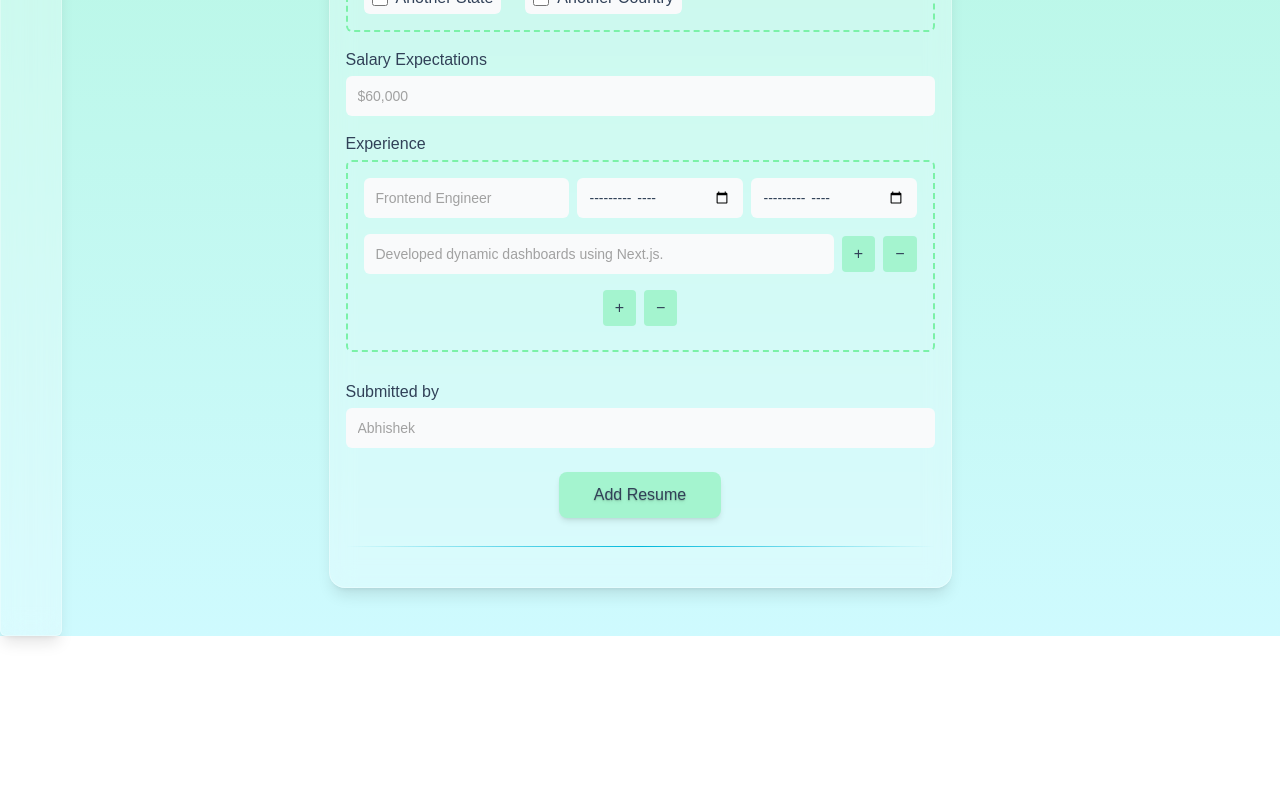
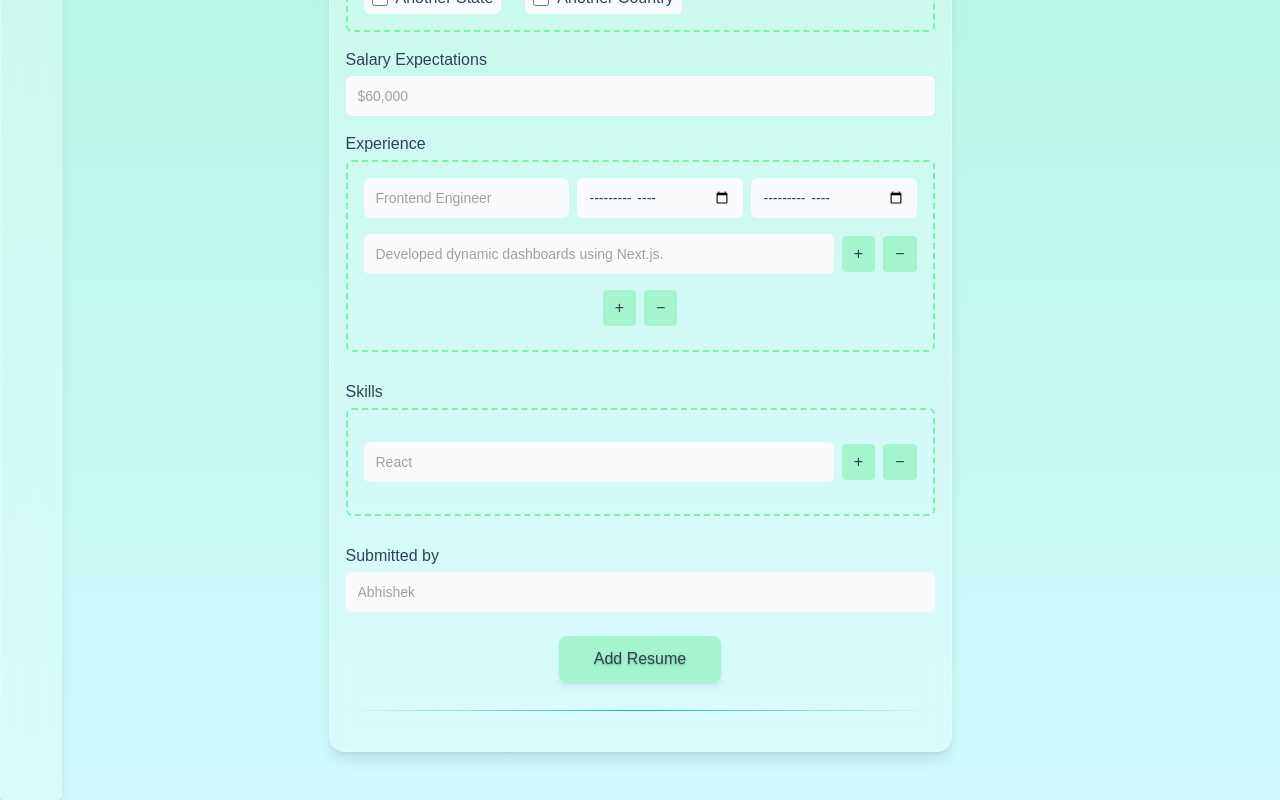
Before and after one commit to Abhishek7Tech/refhire-admin, a Next.js app: page /home/resume in a window 1280 px wide. Shown: the part 790-1590 px from the top of the page. Before the commit the page ends 1426 px from the top, so only its background shows below. Built offline with nearby package versions, Linux system fonts and the light colour scheme; no server answers.

Commit message:
add skills form input

```diff
--- a/app/components/cards/card.tsx
+++ b/app/components/cards/card.tsx
@@ -113,16 +113,6 @@ export const HoverEffect = ({
               </div>
 
               <div className="flex items-center gap-2">
-                <IconBuildings className="h-5 w-5 shrink-0 text-slate-700" />
-                <span className="text-slate-700 font-mukta text-base font-semibold">
-                  HQ:
-                </span>
-                <span className="font-medium text-slate-700 font-mukta text-base">
-                  Menlo Park, California.
-                </span>
-              </div>
-
-              <div className="flex items-center gap-2">
                 <IconCoin className="h-5 w-5 shrink-0 text-slate-700" />
                 <span className="text-slate-700 font-mukta text-base font-semibold">
                   Referral Amount:
@@ -133,6 +123,17 @@ export const HoverEffect = ({
               </div>
 
               <div className="flex items-center gap-2">
+                <IconBuildings className="h-5 w-5 shrink-0 text-slate-700" />
+                <span className="text-slate-700 font-mukta text-base font-semibold">
+                  HQ:
+                </span>
+                <span className="font-medium text-slate-700 font-mukta text-base">
+                  Menlo Park, California.
+                </span>
+              </div>
+
+
+              <div className="flex items-center gap-2">
                 <IconAlarmSnooze className="h-5 w-5 shrink-0 text-slate-700" />
                 <span className="text-slate-700 font-mukta text-base font-semibold">
                   Status:
@@ -141,24 +142,7 @@ export const HoverEffect = ({
                   False
                 </span>
               </div>
-              <div className="flex justify-between">
-                <div className="flex items-center gap-2">
-                  <IconIdBadge className="h-5 w-5 shrink-0 text-slate-700" />
-                  <span className="text-slate-700 font-mukta text-base font-semibold">
-                    Application id:
-                  </span>
-                  <span className="font-medium text-slate-700 font-mukta text-base">
-                    74b885b9-ac...
-                  </span>
-                  <motion.button
-                    animate={{ scale: 1 }}
-                    whileHover={{ scale: 1.2 }}
-                    className="cursor-pointer"
-                  >
-                    <IconCopy className="h-5 w-5 shrink-0 text-slate-700" />
-                  </motion.button>
-                </div>
-              </div>
+
             </div>
           </Card>
         </div>
--- a/app/ui/admin-menu/menu.tsx
+++ b/app/ui/admin-menu/menu.tsx
@@ -20,17 +20,17 @@ export function AdminMenu() {
   const menuItems = [
     {
       label: "Add Resume",
-      href: "home/resume",
+      href: "/home/resume",
       icon: <IconUserPlus className="h-5 w-5 shrink-0 text-slate-700 " />,
     },
     {
       label: "Resumes",
-      href: "home/cv",
+      href: "/home/cv",
       icon: <IconFileCv className="h-5 w-6 shrink-0 text-slate-700 " />,
     },
     {
       label: "Recruiters",
-      href: "home/recruiters",
+      href: "/home/recruiters",
       icon: <IconGitPullRequest className="h-5 w-6 shrink-0 text-slate-700 " />,
     },
     {
--- a/app/ui/resume-form/form.tsx
+++ b/app/ui/resume-form/form.tsx
@@ -46,6 +46,27 @@ function Resume() {
     { id: 1, role: "", from: "", to: "", work: [{ id: 1, work: "" }] },
   ]);
 
+  const [skills, setSkills] = useState<{ id: number; skill: string }[]>([
+    { id: 1, skill: "" },
+  ]);
+
+  const increaseSkillHandler = (e: React.MouseEvent<HTMLButtonElement>) => {
+    e.preventDefault();
+    const id = skills.length + 1;
+    const addSkill = { id, skill: "" };
+    const updateSkill = [...skills, addSkill];
+    setSkills(updateSkill);
+  };
+
+  const decreaseSkillHandler = (e: React.MouseEvent<HTMLButtonElement>) => {
+    e.preventDefault();
+    if (skills.length === 1) {
+      return;
+    }
+    const id = +e.currentTarget.id;
+    const updateSkills = skills.filter((skill) => skill.id !== id);
+    setSkills(updateSkills);
+  };
   const increaseExpHandler = (
     e: React.MouseEvent<HTMLButtonElement, MouseEvent>
   ) => {
@@ -259,12 +280,7 @@ function Resume() {
             >
               Years of Experience
             </label>
-            <Input
-              name="yoe"
-              placeholder="3"
-              type="number"
-              required
-            ></Input>
+            <Input name="yoe" placeholder="3" type="number" required></Input>
           </LabelInputContainer>
           {inputState.errors?.yoe && (
             <p className="text-red-600 px-3 text-start text-sm max-w-sm mb-4 mt-1 font-medium">
@@ -537,6 +553,62 @@ function Resume() {
           )}
 
           <LabelInputContainer
+            className={inputState.errors?.experience ? "mb-0" : "mb-4"}
+          >
+            <label
+              htmlFor="experience"
+              className="text-slate-700 font-mukta font-medium text-base"
+            >
+              Skills
+            </label>
+            <div className="border-2 border-dashed border-green-300 p-4 rounded-md mb-3">
+              {skills.map((skill, idx) => {
+                return (
+                  <div
+                    className="my-4 flex space-x-2 items-center "
+                    key={skill.id.toString()}
+                  >
+                    <Input
+                      id={skill.id.toString()}
+                      name="role"
+                      type="text"
+                      onChange={(e) => {}}
+                      placeholder="React"
+                    ></Input>
+
+                    <motion.button
+                      whileHover={{
+                        scaleY: 1.1,
+                      }}
+                      type="button"
+                      id={skill.id.toString()}
+                      onClick={(e) => {
+                        increaseSkillHandler(e);
+                      }}
+                      className="text-slate-700 w-fit cursor-pointer rounded-sm bg-emerald-200 py-1.5 px-3"
+                    >
+                      &#43;
+                    </motion.button>
+                    <motion.button
+                      whileHover={{
+                        scaleY: 1.1,
+                      }}
+                      type="button"
+                      id={skill.id.toString()}
+                      className="text-slate-700 w-fit cursor-pointer rounded-sm bg-emerald-200 py-1.5 px-3"
+                      onClick={(e) => {
+                        decreaseSkillHandler(e);
+                      }}
+                    >
+                      &minus;
+                    </motion.button>
+                  </div>
+                );
+              })}
+            </div>
+          </LabelInputContainer>
+
+          <LabelInputContainer
             className={inputState.errors?.admin ? "mb-0" : "mb-4"}
           >
             <label
```
